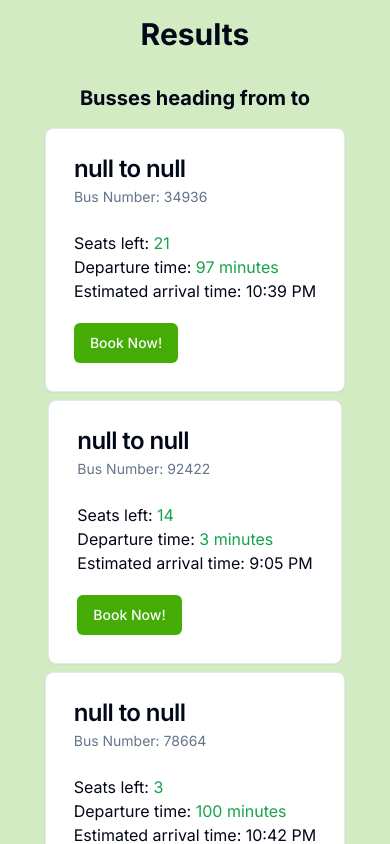
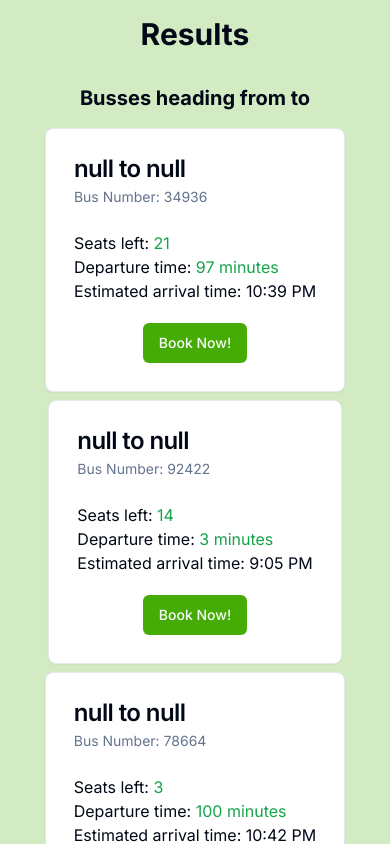
Before and after one commit to mingyuanc/VooV, a Next.js app: page /explore/results in a window 390 px wide. Shown: the top 844 px of the page. Built offline with nearby package versions, Linux system fonts and the light colour scheme.

Commit message:
Change item-center

```diff
--- a/src/app/explore/results/BusCard.tsx
+++ b/src/app/explore/results/BusCard.tsx
@@ -53,7 +53,7 @@ export default function BusCard({ bookFunction, starting, ending }: cardProps) {
         <CardTitle>{`${starting} to ${ending}`}</CardTitle>
         <CardDescription>Bus Number: {busNumber} </CardDescription>
       </CardHeader>
-      <CardContent className="flex flex-col items-start md:items-end md:flex-row">
+      <CardContent className="flex flex-col items-center md:items-end md:flex-row">
         <div className="flex flex-col ">
           <div>
             {" "}
```
